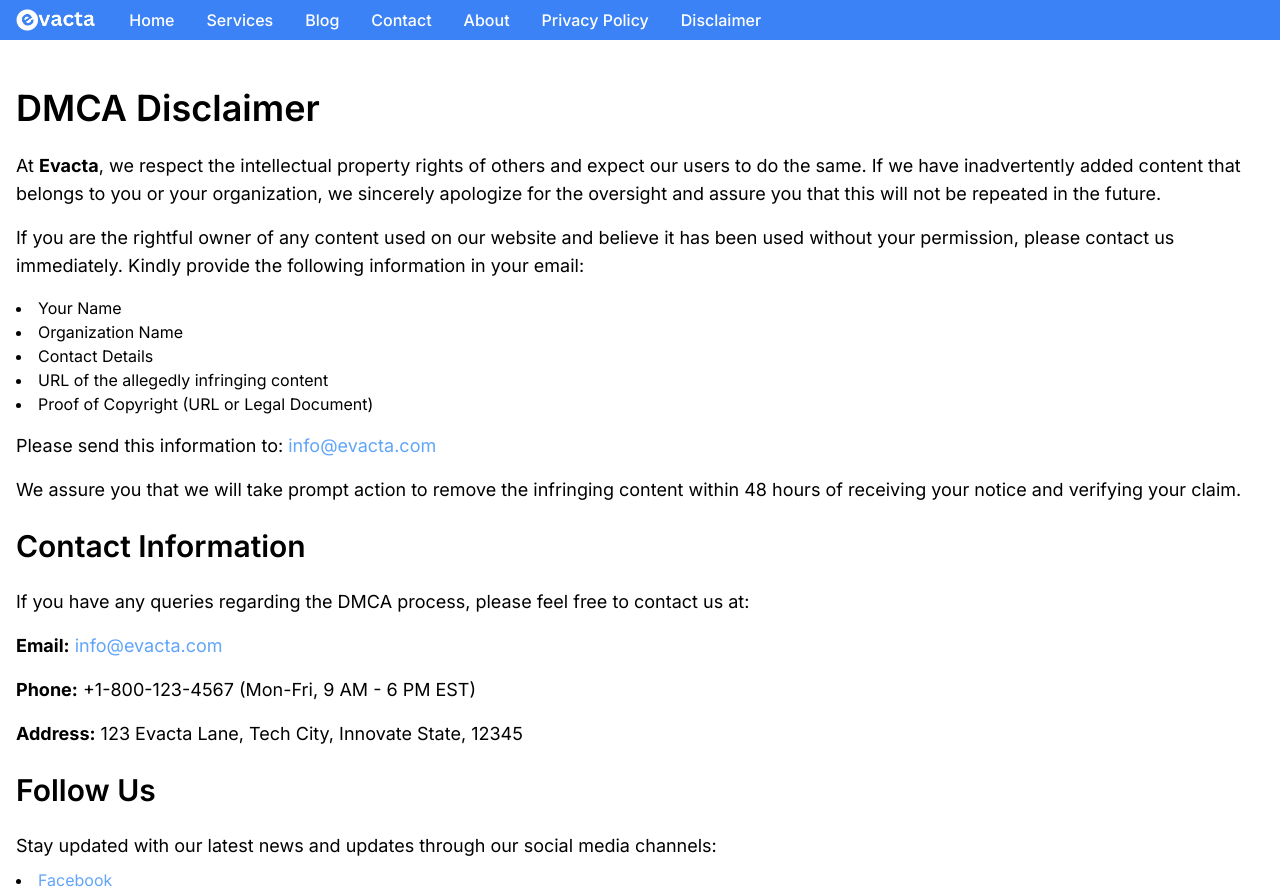
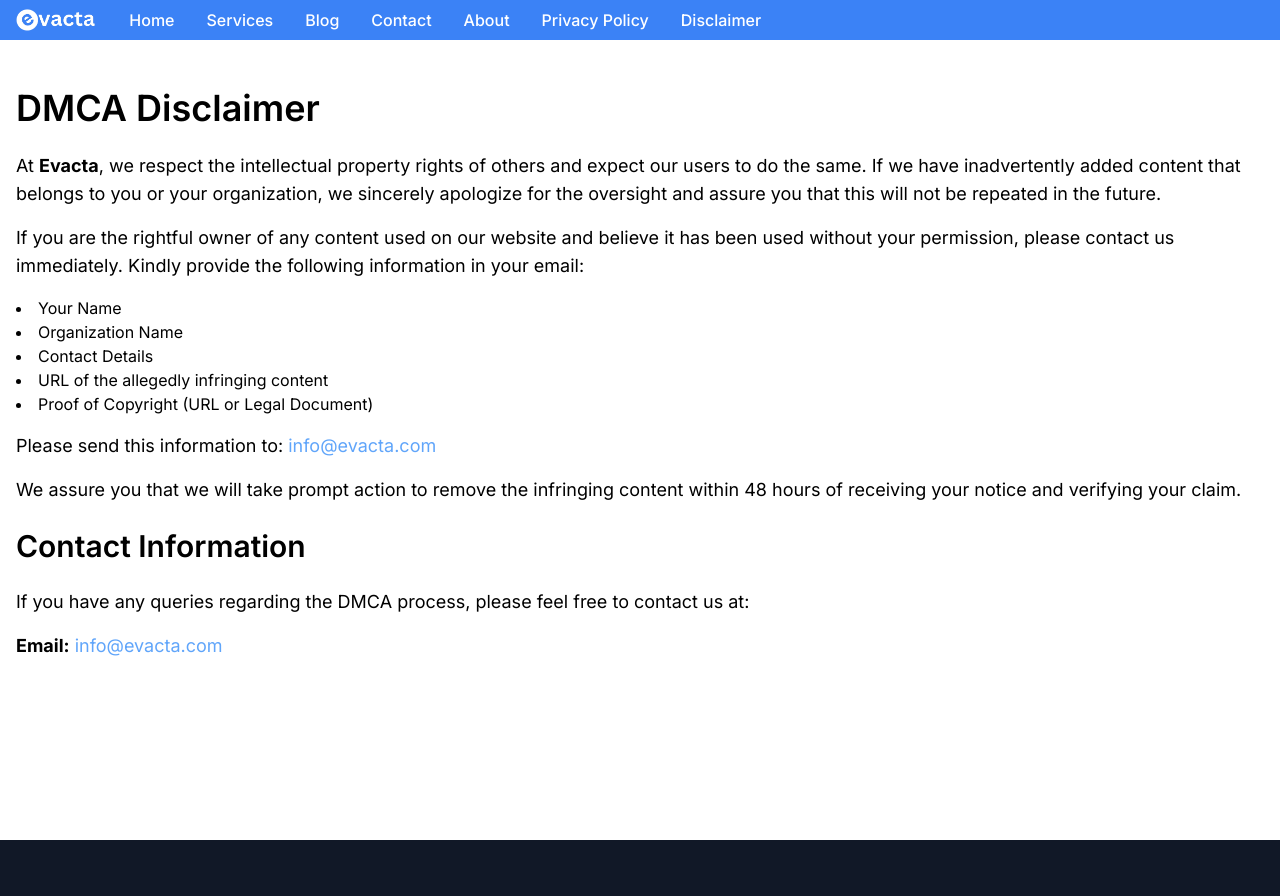
Before and after one commit to itsaniket61/evacta, a Next.js app: page /pages/disclaimer in a window 1280 px wide. Shown: the top 896 px of the page. Built offline with nearby package versions, Linux system fonts and the light colour scheme.

Commit message:
Update page.jsx

```diff
--- a/app/pages/disclaimer/page.jsx
+++ b/app/pages/disclaimer/page.jsx
@@ -55,43 +55,6 @@
           info@evacta.com
         </Link>
       </p>
-      <p className='text-lg py-2'>
-        <strong>Phone:</strong> +1-800-123-4567 (Mon-Fri, 9 AM - 6 PM EST)
-      </p>
-      <p className='text-lg py-2'>
-        <strong>Address:</strong> 123 Evacta Lane, Tech City, Innovate State,
-        12345
-      </p>
-      <h3 className='text-3xl font-semibold py-4'>Follow Us</h3>
-      <p className='text-lg py-2'>
-        Stay updated with our latest news and updates through our social media
-        channels:
-      </p>
-      <ul className='list-disc list-inside'>
-        <li>
-          <Link href='https://facebook.com/evacta' className='text-blue-400'>
-            Facebook
-          </Link>
-        </li>
-        <li>
-          <Link href='https://twitter.com/evacta' className='text-blue-400'>
-            Twitter
-          </Link>
-        </li>
-        <li>
-          <Link
-            href='https://linkedin.com/company/evacta'
-            className='text-blue-400'
-          >
-            LinkedIn
-          </Link>
-        </li>
-        <li>
-          <Link href='https://instagram.com/evacta' className='text-blue-400'>
-            Instagram
-          </Link>
-        </li>
-      </ul>
     </div>
   );
 }
```
